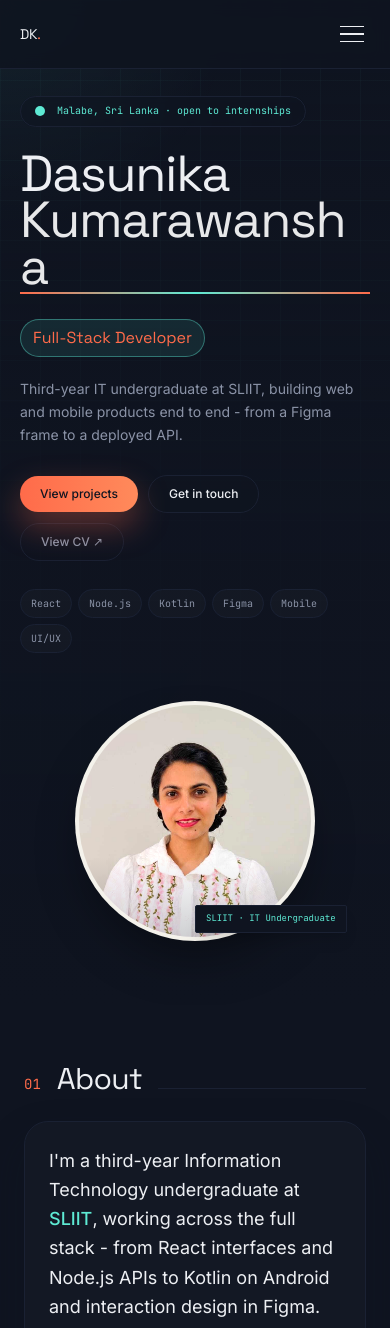
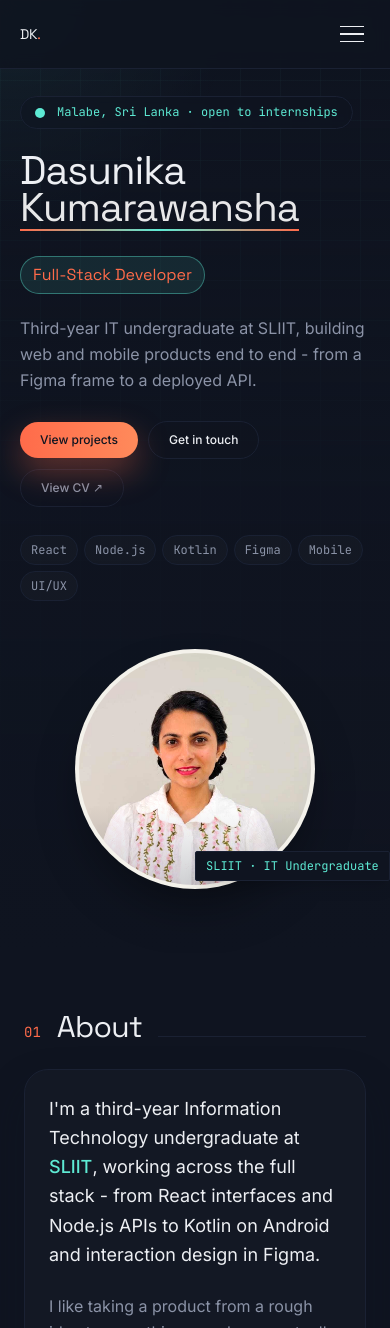
Before and after one commit to DKumarawansha/Portfolio-website, a React (Vite) app: page / in a window 390 px wide. Shown: the top 1328 px of the page. Built offline with nearby package versions, Linux system fonts and the light colour scheme.

Commit message:
Fluid type for hero name

```diff
--- a/src/components/Hero.jsx
+++ b/src/components/Hero.jsx
@@ -70,7 +70,7 @@ export default function Hero() {
               <span className="relative inline-flex h-2.5 w-2.5 rounded-full bg-wire" />
             </span>
 
-            <p className="font-mono text-[10px] leading-tight text-wire sm:text-xs md:text-sm">
+            <p className="font-mono text-xs leading-tight text-wire sm:text-xs md:text-sm">
               Malabe, Sri Lanka · open to internships
             </p>
           </motion.div>
@@ -82,14 +82,10 @@ export default function Hero() {
             transition={{ duration: 0.7, delay: 0.1 }}
             className="
               font-display
-              text-[13vw]
+              text-[clamp(2.5rem,1rem+6vw,3.75rem)]
               leading-[0.92]
               tracking-tight
               text-chalk
-              sm:text-7xl
-              md:text-8xl
-              lg:text-8xl
-              xl:text-9xl
             "
           >
             Dasunika
@@ -165,7 +161,7 @@ export default function Hero() {
             className="
               mt-5 sm:mt-6
               max-w-xl
-              text-sm
+              text-base
               leading-relaxed
               text-muted
               sm:text-base
@@ -280,7 +276,7 @@ export default function Hero() {
               flex flex-wrap
               gap-1.5 sm:gap-2
               font-mono
-              text-[10px]
+              text-xs
               text-muted
               sm:text-xs
             "
@@ -396,12 +392,12 @@ export default function Hero() {
               bg-ink
               px-2.5 py-1.5
               font-mono
-              text-[9px]
+              text-xs
               text-wire
               shadow-lg
               sm:bottom-[-16px]
               sm:px-4 sm:py-2
-              sm:text-[11px]
+              sm:text-xs
             "
           >
             SLIIT · IT Undergraduate
```
Also changed, not shown: 11 other files (tests, documents, lock files or other folders).
